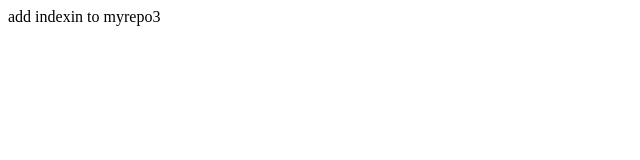
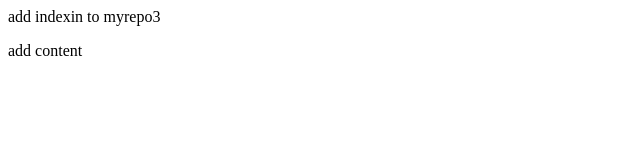
Before and after one commit to Narasimharajulakshmi/myrepo3, a plain HTML site: page index.html in a window 1280 px wide. Shown: the full height of the page, 0-640 px from the left. Drawn offline with Linux system fonts and the light colour scheme.

Commit message:
Add additional content to index.html

```diff
--- a/index.html
+++ b/index.html
@@ -1 +1,2 @@
 <p>add indexin to myrepo3</p>
+<p>add content</p>
```
